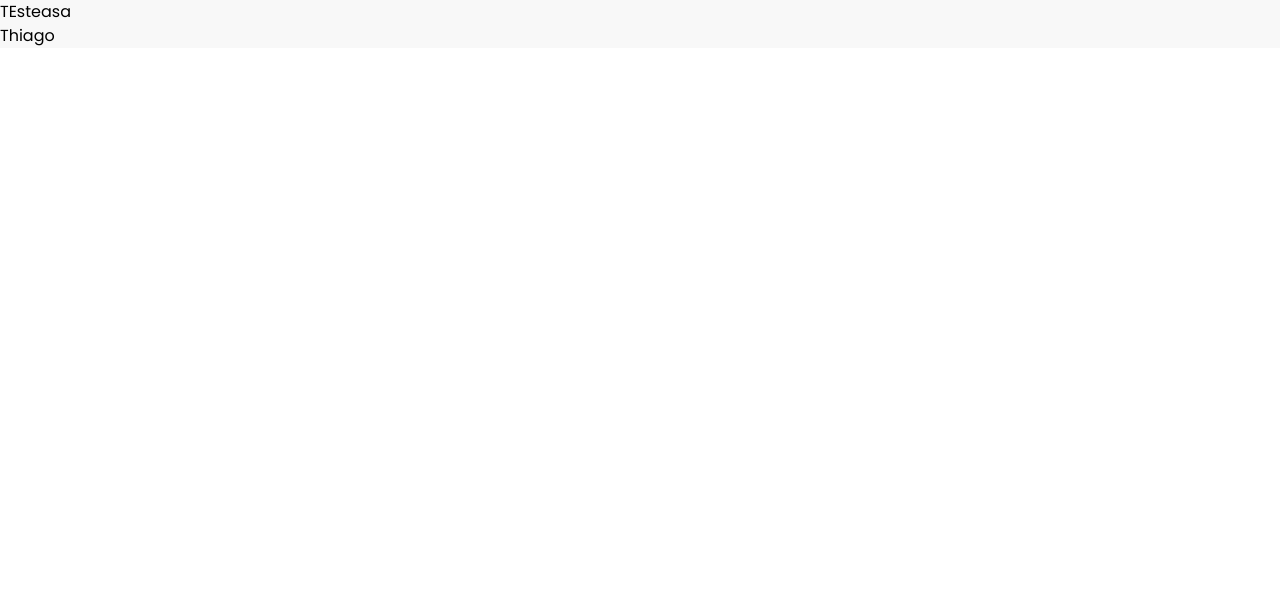
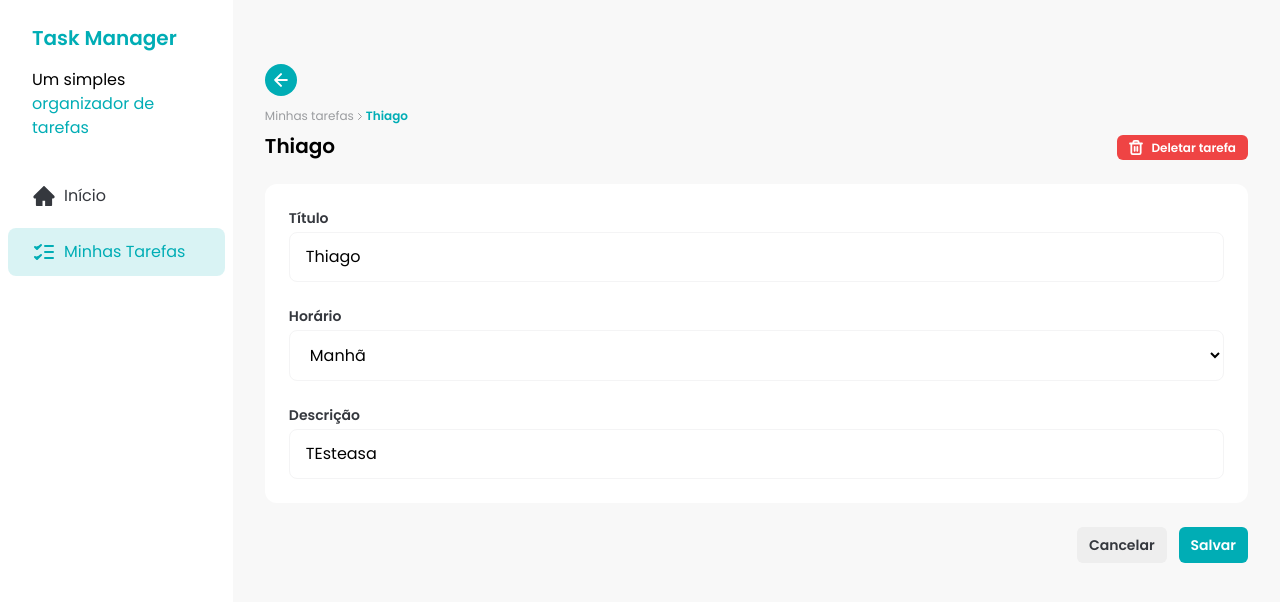
Before and after one commit to thi7silva/TaskManager, a React (Vite) app: page /task/44808213-1cfb-4b1e-b18e-f821252fc6d0 in a window 1280 px wide. Shown: the top 602 px of the page. Built offline with nearby package versions, Linux system fonts and the light colour scheme; data requests are answered from the project's data file.

Commit message:
feat: add initial TaskDetails page without logic

```diff
--- a/src/assets/icons/index.js
+++ b/src/assets/icons/index.js
@@ -1,5 +1,7 @@
 import AddIcon from './add.svg?react';
+import ArrowLeftIcon from './arrow-left.svg?react';
 import CheckIcon from './check.svg?react';
+import ChevronRightIcon from './chevron-right.svg?react';
 import CloudSunIcon from './cloud-sun.svg?react';
 import DetailsIcon from './details.svg?react';
 import HomeIcon from './home.svg?react';
@@ -11,7 +13,9 @@
 
 export {
   AddIcon,
+  ArrowLeftIcon,
   CheckIcon,
+  ChevronRightIcon,
   CloudSunIcon,
   DetailsIcon,
   HomeIcon,
--- a/src/components/Button.jsx
+++ b/src/components/Button.jsx
@@ -14,6 +14,7 @@
         primary: 'bg-brand-primary text-white',
         ghost: 'text-brand-dark-gray bg-transparent',
         secondary: 'bg-brand-light-gray text-brand-dark-blue',
+        danger: 'bg-brand-danger text-brand-white',
       },
       size: {
         small: 'py-1 text-xs',
--- a/src/pages/task-details.jsx
+++ b/src/pages/task-details.jsx
@@ -1,9 +1,20 @@
 import { useEffect, useState } from 'react';
-import { useParams } from 'react-router-dom';
+import { useNavigate, useParams } from 'react-router-dom';
+
+import { ArrowLeftIcon, ChevronRightIcon, TrashIcon } from '../assets/icons';
+import Button from '../components/Button';
+import Input from '../components/Input';
+import Sidebar from '../components/Sidebar';
+import TimeSelect from '../components/TimeSelect';
 
 const TaskDetailsPage = () => {
   const { taskId } = useParams();
   const [task, setTask] = useState();
+  const navigate = useNavigate();
+
+  const handleBackClick = () => {
+    navigate(-1);
+  };
 
   useEffect(() => {
     const fetchTasks = async () => {
@@ -17,9 +28,69 @@
   }, [taskId]);
 
   return (
-    <div>
-      <p>{task?.description}</p>
-      <p>{task?.title}</p>
+    <div className="flex">
+      <Sidebar />
+      <div className="w-full space-y-6 px-8 py-16">
+        {/* barra do topo */}
+        <div className="flex w-full justify-between">
+          {/* parte da esquerda */}
+          <div>
+            <button
+              onClick={handleBackClick}
+              className="bg-brand-primary mb-3 flex h-8 w-8 cursor-pointer items-center justify-center rounded-full"
+            >
+              <ArrowLeftIcon />
+            </button>
+            <div className="flex items-center gap-1 text-xs">
+              <span
+                className="text-brand-text-gray cursor-pointer"
+                onClick={handleBackClick}
+              >
+                Minhas tarefas
+              </span>
+              <ChevronRightIcon className="text-brand-text-gray" />
+              <span className="text-brand-primary font-semibold">
+                {task?.title}
+              </span>
+            </div>
+            <h1 className="mt-2 text-xl font-semibold">{task?.title}</h1>
+          </div>
+
+          {/* parte da direita */}
+          <Button className="bg-brand-danger h-fit self-end" color="danger">
+            <TrashIcon />
+            Deletar tarefa
+          </Button>
+        </div>
+
+        {/* dados da tarefa */}
+        <div className="bg-brand-white space-y-6 rounded-xl p-6">
+          <div>
+            <Input id="title" label="Título" value={task?.title} />
+          </div>
+
+          <div>
+            <TimeSelect value={task?.time} />
+          </div>
+
+          <div>
+            <Input
+              id="description"
+              label="Descrição"
+              value={task?.description}
+            />
+          </div>
+        </div>
+
+        <div className="flex w-full justify-end gap-3">
+          <Button color="secondary" size="large">
+            Cancelar
+          </Button>
+          <Button color="primary" size="large">
+            Salvar
+          </Button>
+        </div>
+      </div>
     </div>
   );
 };
```
Also changed, not shown: src/assets/icons/arrow-left.svg (added), src/assets/icons/chevron-right.svg (added).
